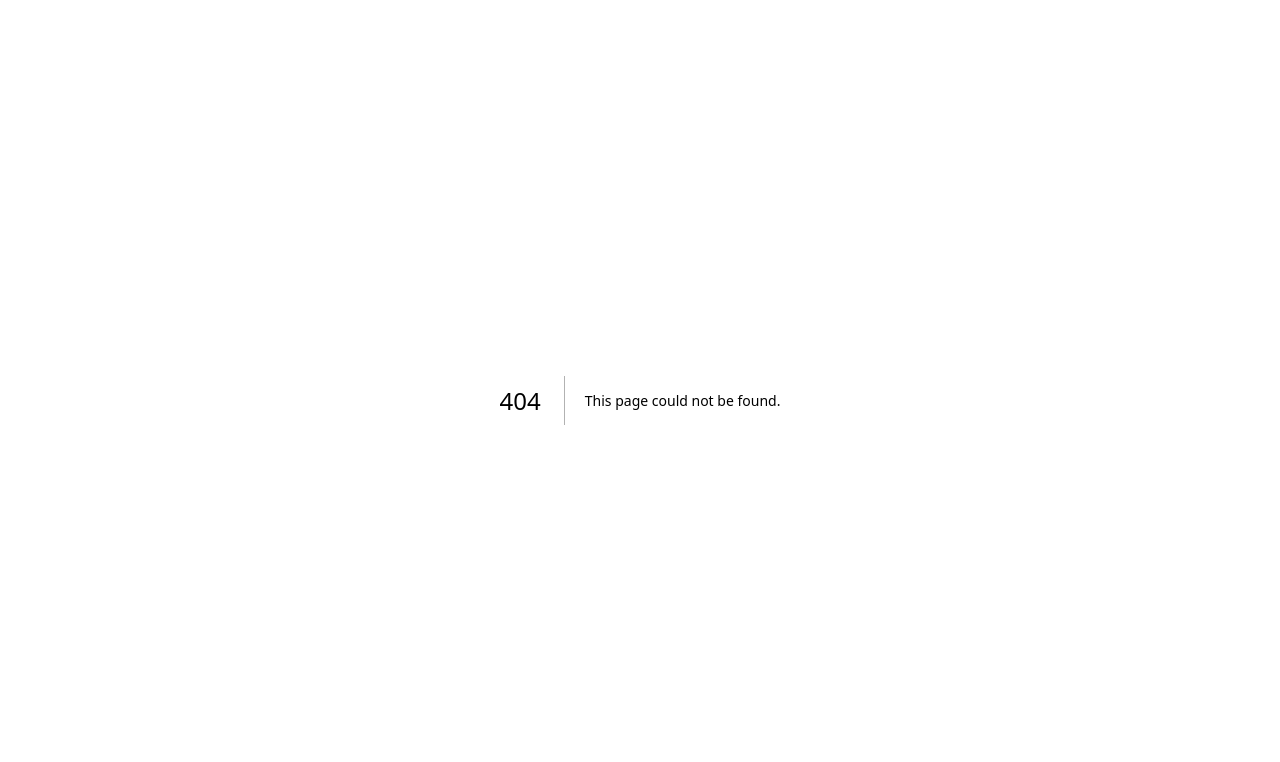
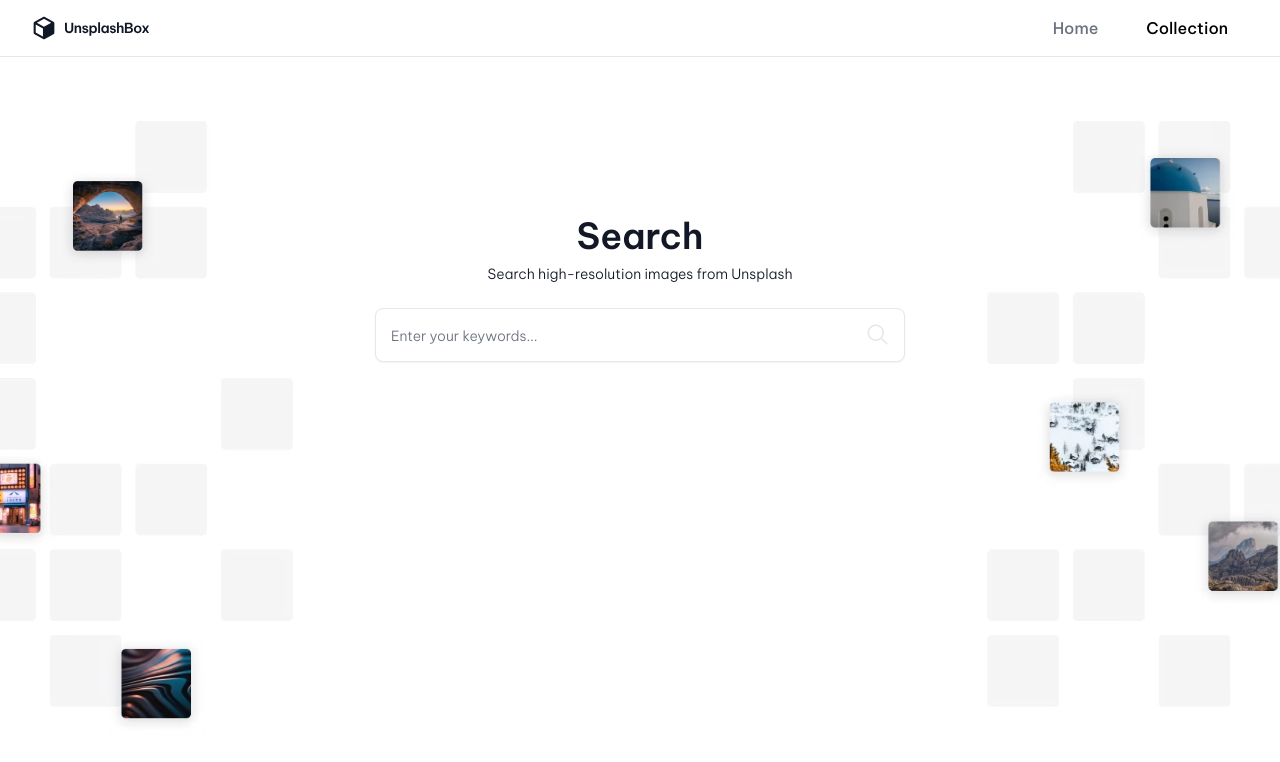
Before and after one commit to brayanpesantes/practicing-in-devchallenge, a Next.js app: page /unsplash-collection in a window 1280 px wide. Before the commit this address had no page. Shown: the top 762 px of the page. Built offline with nearby package versions, Linux system fonts and the light colour scheme.

Commit message:
created page home and search

```diff
--- /dev/null
+++ b/app/unsplash-collection/page.tsx
@@ -0,0 +1,32 @@
+"use client";
+import { useEffect, useState } from "react";
+import InputSearch from "./components/InputSearch";
+import Navbar from "./components/Navbar";
+import { useRouter } from "next/navigation";
+
+export default function UnsplashCollectionPage() {
+  const [query, setQuery] = useState<string>("");
+  const route = useRouter();
+
+  const handleSearch = (value: string) => {
+    setQuery(value);
+    route.push(`/unsplash-collection?query=${query}`);
+  };
+
+  return (
+    <div className="font-beVietnamPro  bg-[#FFFFFF] max-w-screen-xl mx-auto h-screen">
+      <Navbar />
+      <div className="bg-collection w-full h-[calc(100%-185px)] bg-center bg-cover bg-no-repeat">
+        <div className="my-16">
+          <div className="flex flex-col items-center justify-center pt-[95px]">
+            <h1 className="text-4xl font-semibold text-[#121826]">Search</h1>
+            <p className="mt-2 text-sm font-light text-[#121826]">
+              Search high-resolution images from Unsplash
+            </p>
+            <InputSearch className="mt-6" onSearch={handleSearch} />
+          </div>
+        </div>
+      </div>
+    </div>
+  );
+}
--- /dev/null
+++ b/app/unsplash-collection/search/page.tsx
@@ -0,0 +1,16 @@
+import InputSearch from "../components/InputSearch";
+import Navbar from "../components/Navbar";
+
+export default function SearchPage() {
+  return (
+    <div className="max-w-screen-xl min-h-screen">
+      <Navbar />
+      <div className="bg-collection-gradient h-20 relative">
+        <div className="top-12 absolute inset-0">
+          {/* <InputSearch className="mx-auto" onChange={() => {}} /> */}
+        </div>
+      </div>
+      <div className="mt-[78px]"></div>
+    </div>
+  );
+}
```
